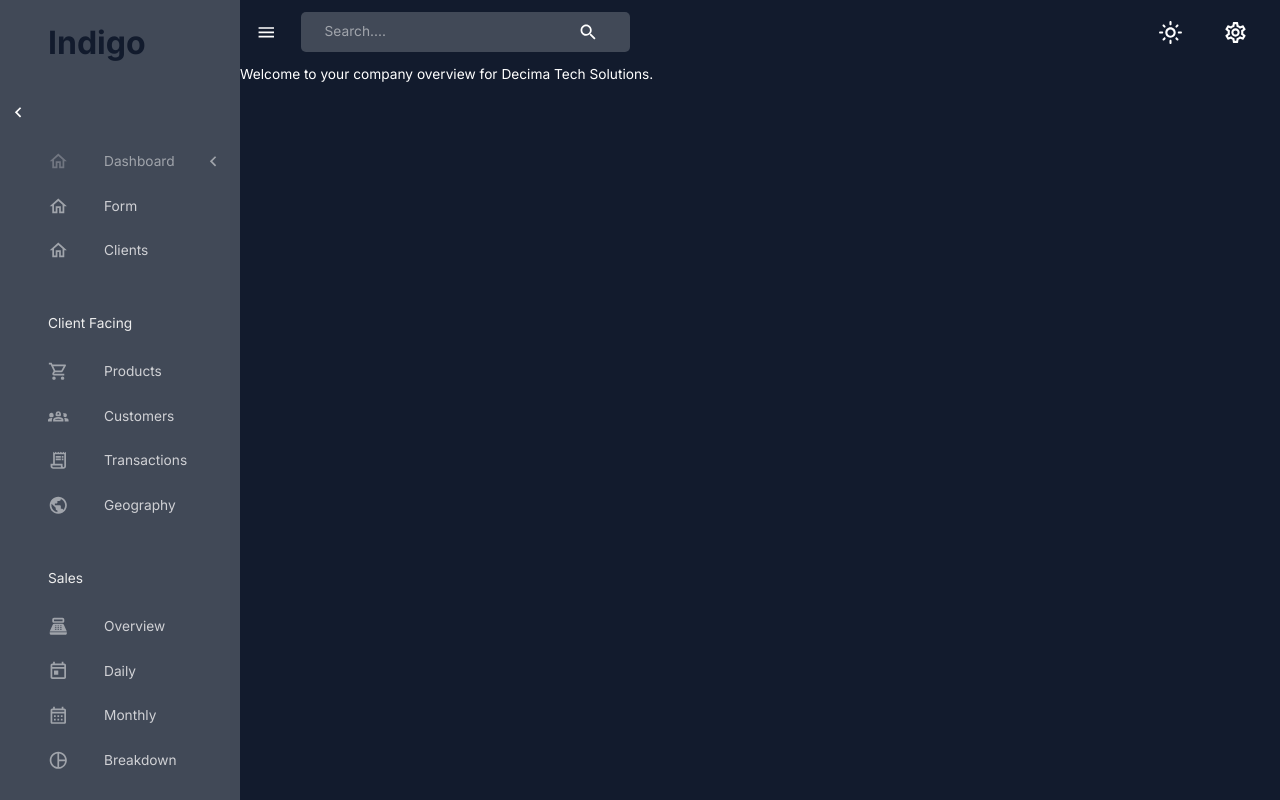
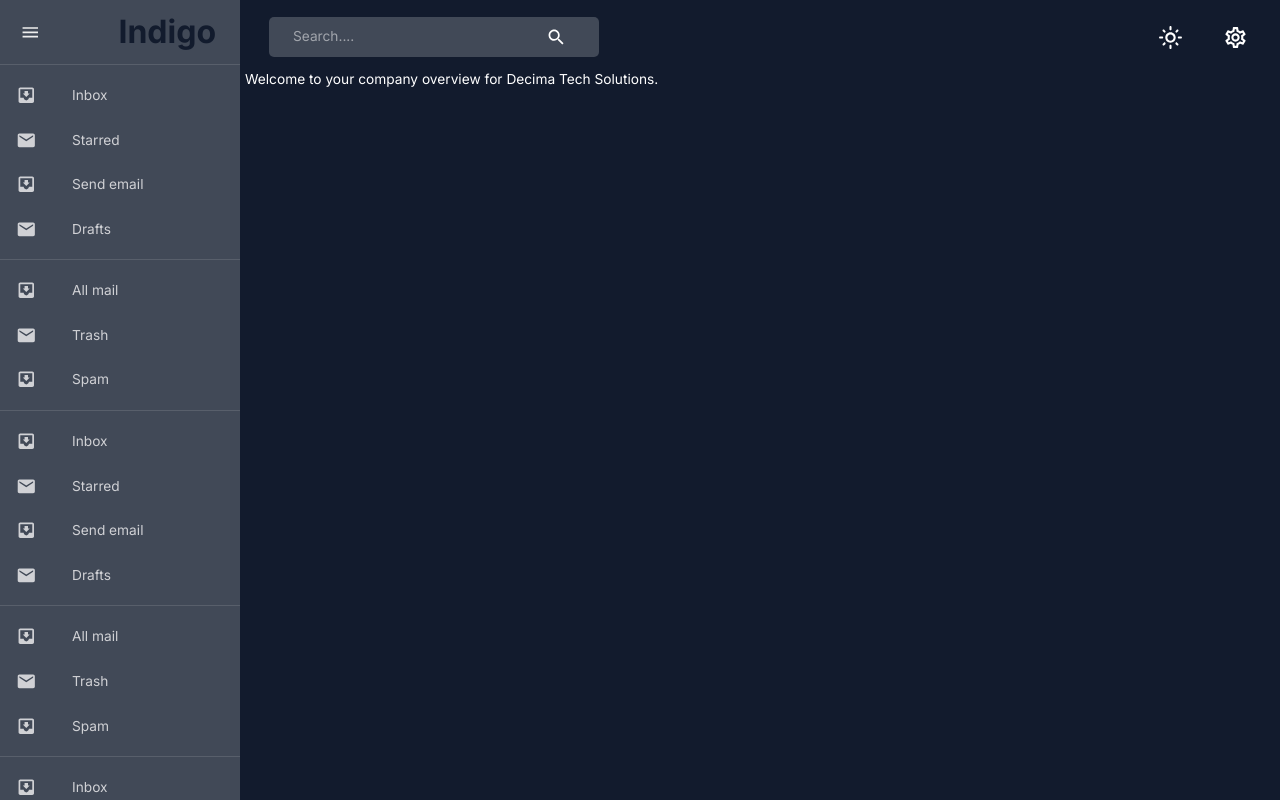
Before and after one commit to Digitl-Alchemyst/Project-Indigo, a React (Create React App) app in the folder client/: page /dashboard in a window 1280 px wide. Built offline with nearby package versions, Linux system fonts and the light colour scheme.

Commit message:
Sidebar funcationality fixed and debugged.

```diff
--- a/client/package.json
+++ b/client/package.json
@@ -21,6 +21,7 @@
     "react": "^18.2.0",
     "react-datepicker": "^4.11.0",
     "react-dom": "^18.2.0",
+    "react-pro-sidebar": "^1.0.0",
     "react-redux": "^8.0.5",
     "react-router-dom": "^6.11.1",
     "react-scripts": "5.0.1",
--- a/client/src/components/Navbar.jsx
+++ b/client/src/components/Navbar.jsx
@@ -27,28 +27,18 @@ import {
 const Navbar = ({ isSidebarOpen, setIsSidebarOpen }) => {
   const theme = useTheme();
   const dispatch = useDispatch();
-  const [anchorEl, setAnchorEl] = React.useState(null);
-  const isOpen = Boolean(anchorEl);
-  const handleClick = (event) => setAnchorEl(event.currentTarget);
-  const handleClose = () => setAnchorEl(null);
 
   return (
-    <AppBar
-      sx={{
-        position: "static",
-        background: "none",
-        boxShadow: "none",
-      }}
-    >
+    // <AppBar
+    //   sx={{
+    //     position: "static",
+    //     background: "none",
+    //     boxShadow: "none",
+    //   }}
+    // >
       <Toolbar sx={{ justifyContent: "space-between" }}>
         {/* Left Side of Navbar */}
         <FlexBetween >
-          <IconButton
-            onClick={() => setIsSidebarOpen(!isSidebarOpen)}
-            sx={{ mr: 2, marginLeft: -2 }}
-          >
-            <MenuIcon />
-          </IconButton>
           <FlexBetween
             backgroundColor={theme.palette.primary[400]}
             borderRadius="5px"
@@ -76,7 +66,7 @@ const Navbar = ({ isSidebarOpen, setIsSidebarOpen }) => {
           </IconButton>
         </FlexBetween>
       </Toolbar>
-    </AppBar>
+    // </AppBar>
   );
 };
 
--- a/client/src/components/Sidebar.jsx
+++ b/client/src/components/Sidebar.jsx
@@ -1,167 +1,176 @@
-import React from "react";
-import {
-  Box,
-  useTheme,
-  Divider,
-  IconButton,
-  List,
-  ListItem,
-  ListItemButton,
-  ListItemIcon,
-  ListItemText,
-  Typography,
-  Drawer,
-} from "@mui/material";
-import {
-  SettingsOutlined,
-  ChevronLeft,
-  ChevronLeftOutlined,
-  HomeOutlined,
-  ShoppingCartOutlined,
-  Groups2Outlined,
-  ReceiptLongOutlined,
-  PublicOutlined,
-  PointOfSaleOutlined,
-  TodayOutlined,
-  CalendarMonthOutlined,
-  AdminPanelSettingsOutlined,
-  TrendingUpOutlined,
-  PieChartOutlined,
-} from "@mui/icons-material";
-import { useEffect, useState } from "react";
+import * as React from "react";
+import { styled, useTheme } from "@mui/material/styles";
+import Box from "@mui/material/Box";
+import MuiDrawer from "@mui/material/Drawer";
+import Toolbar from "@mui/material/Toolbar";
+import List from "@mui/material/List";
+import CssBaseline from "@mui/material/CssBaseline";
+import Typography from "@mui/material/Typography";
+import Divider from "@mui/material/Divider";
+import IconButton from "@mui/material/IconButton";
+import MenuIcon from "@mui/icons-material/Menu";
+import ListItem from "@mui/material/ListItem";
+import ListItemButton from "@mui/material/ListItemButton";
+import ListItemIcon from "@mui/material/ListItemIcon";
+import ListItemText from "@mui/material/ListItemText";
+import InboxIcon from "@mui/icons-material/MoveToInbox";
+import MailIcon from "@mui/icons-material/Mail";
+import { useState } from "react";
 import { useLocation, useNavigate } from "react-router-dom";
 import FlexBetween from "./FlexBetween";
-import profileImage from "../assets/profile.jpg";
 
-const NavItems = [
-  {
-    text: "Dashboard",
-    icon: <HomeOutlined />,
+const drawerWidth = 240;
+
+const openedMixin = (theme) => ({
+  width: drawerWidth,
+  transition: theme.transitions.create("width", {
+    easing: theme.transitions.easing.sharp,
+    duration: theme.transitions.duration.enteringScreen,
+  }),
+  overflowX: "hidden",
+});
+
+const closedMixin = (theme) => ({
+  transition: theme.transitions.create("width", {
+    easing: theme.transitions.easing.sharp,
+    duration: theme.transitions.duration.leavingScreen,
+  }),
+  overflowX: "hidden",
+  width: `calc(${theme.spacing(7)} + 1px)`,
+  [theme.breakpoints.up("sm")]: {
+    width: `calc(${theme.spacing(8)} + 1px)`,
   },
-  {
-    text: "Form",
-    icon: <HomeOutlined />,
-  },
-  {
-    text: "Clients",
-    icon: <HomeOutlined />,
-  },
-  {
-    text: "Client Facing",
-    icon: null,
-  },
-  {
-    text: "Products",
-    icon: <ShoppingCartOutlined />,
-  },
-  {
-    text: "Customers",
-    icon: <Groups2Outlined />,
-  },
-  {
-    text: "Transactions",
-    icon: <ReceiptLongOutlined />,
-  },
-  {
-    text: "Geography",
-    icon: <PublicOutlined />,
-  },
-  {
-    text: "Sales",
-    icon: null,
-  },
-  {
-    text: "Overview",
-    icon: <PointOfSaleOutlined />,
-  },
-  {
-    text: "Daily",
-    icon: <TodayOutlined />,
-  },
-  {
-    text: "Monthly",
-    icon: <CalendarMonthOutlined />,
-  },
-  {
-    text: "Breakdown",
-    icon: <PieChartOutlined />,
-  },
-  {
-    text: "Management",
-    icon: null,
-  },
-  {
-    text: "Admin",
-    icon: <AdminPanelSettingsOutlined />,
-  },
-  {
-    text: "Performance",
-    icon: <TrendingUpOutlined />,
-  },
+});
+
+
+
+const Drawer = styled(MuiDrawer, {
+  shouldForwardProp: (prop) => prop !== "open",
+})(({ theme, open }) => ({
+  width: drawerWidth,
+  flexShrink: 0,
+  whiteSpace: "nowrap",
+  boxSizing: "border-box",
+  ...(open && {
+    ...openedMixin(theme),
+    "& .MuiDrawer-paper": openedMixin(theme),
+  }),
+  ...(!open && {
+    ...closedMixin(theme),
+    "& .MuiDrawer-paper": closedMixin(theme),
+  }),
+}));
+
+const NavItems1 = [
+  { text: "Inbox", icon: <InboxIcon />, path: "/dashboard" },
+  { text: "Starred", icon: <MailIcon />, path: "/inbox" },
+  { text: "Send email", icon: <InboxIcon />, path: "/mail" },
+  { text: "Drafts", icon: <MailIcon />, path: "/drafts" },
+];
+const NavItems2 = [
+  { text: "All mail", icon: <InboxIcon />, path: "/all" },
+  { text: "Trash", icon: <MailIcon />, path: "/trash" },
+  { text: "Spam", icon: <InboxIcon />, path: "/spam" },
+];
+const NavItems3 = [
+  { text: "Inbox", icon: <InboxIcon />, path: "/dashboard" },
+  { text: "Starred", icon: <MailIcon />, path: "/inbox" },
+  { text: "Send email", icon: <InboxIcon />, path: "/mail" },
+  { text: "Drafts", icon: <MailIcon />, path: "/drafts" },
+];
+const NavItems4 = [
+  { text: "All mail", icon: <InboxIcon />, path: "/all" },
+  { text: "Trash", icon: <MailIcon />, path: "/trash" },
+  { text: "Spam", icon: <InboxIcon />, path: "/spam" },
+];
+const NavItems5 = [
+  { text: "Inbox", icon: <InboxIcon />, path: "/dashboard" },
+  { text: "Starred", icon: <MailIcon />, path: "/inbox" },
+  { text: "Send email", icon: <InboxIcon />, path: "/mail" },
+  { text: "Drafts", icon: <MailIcon />, path: "/drafts" },
+];
+const NavItems6 = [
+  { text: "All mail", icon: <InboxIcon />, path: "/all" },
+  { text: "Trash", icon: <MailIcon />, path: "/trash" },
+  { text: "Spam", icon: <InboxIcon />, path: "/spam" },
 ];
 
-const Sidebar = ({
-  drawerWidth,
-  isSidebarOpen,
-  setIsSidebarOpen,
-  isNonMobile,
-}) => {
+const Sidebar = ({ isNonMobile }) => {
+  function MiniDrawer() {
+    const theme = useTheme();
     const { pathname } = useLocation();
+    const [open, setOpen] = useState(true);
     const [active, setActive] = useState("");
     const navigate = useNavigate();
-  const theme = useTheme();
 
-  useEffect(() => {
-    setActive(pathname.substring(1));
-  }, [pathname]);
+    const handleDrawer = () => {
+      setOpen(!open);
+    };
+
+    const handleNavigation = (item) => {
+      setActive(item.text);
+      navigate(item.path);
+    };
 
     return (
-    <Box component="Nav">
-      {isSidebarOpen && (
+      <Box component="nav" sx={{ display: "flex" }}>
+        {/* <CssBaseline /> */}
         <Drawer
-          open={isSidebarOpen}
-          onClose={() => setIsSidebarOpen(false)}
-          variant="persistent"
+          variant="permanent"
+          open={open}
           anchor="left"
           sx={{
-            width: drawerWidth,
             "& .MuiDrawer-paper": {
               color: theme.palette.grey[200],
               backgroundColor: theme.palette.primary[400],
               boxSizing: "border-box",
               borderWidth: isNonMobile ? "0" : "2px",
-              width: drawerWidth,
             },
           }}
         >
+
           <Box width="100%">
-            <Box m="1.5rem 2rem 2rem 3rem">
-              <Typography
-                variant="h2"
-                fontWeight="bold"
-                color={theme.palette.primary[500]}
+            <Toolbar sx={{ display: "flex", justifyContent: "space-between" }}>
+              <IconButton
+                color="inherit"
+                aria-label="open drawer"
+                onClick={handleDrawer}
+                edge="start"
               >
+                <MenuIcon />
+              </IconButton>
+              {open && (
+
+              <FlexBetween color={theme.palette.primary[500]}>
+                <Box display="flex" alignItems="right" gap="0.5rem">
+                  <Typography variant="h2" fontWeight="bold">
                     Indigo
                   </Typography>
                 </Box>
-            {isNonMobile && (
-              <IconButton onClick={() => setIsSidebarOpen(!isSidebarOpen)}>
-                <ChevronLeft />
-              </IconButton>
+              </FlexBetween>
                 )}
+            </Toolbar>
           </Box>
-          <List>
-            {NavItems.map(({ text, icon }) => {
+
+          <Divider />
+
+
+
+          <List sx={{ paddingLeft: 0 }}>
+            {NavItems1.map(({ text, icon }) => {
                 if (!icon) {
                   return (
-                  <Typography key={text} sx={{ m: "2.5rem 0 1rem 3rem" }}>
+                    <Typography key={text}
+                    sx={{ m: "2.25rem 0 1rem 3rem" }}
+                    >
                       {text}
                     </Typography>
-                );
+                  )
                 }
                 const lcText = text.toLowerCase();
+
                 return (
-                <ListItem key={text} disablePadding>
+                  <ListItem key={text} disablePadding >
                     <ListItemButton
                       onClick={() => {
                         navigate(`/${lcText}`);
@@ -170,37 +179,250 @@ const Sidebar = ({
                       sx={{
                         backgroundColor:
                           active === lcText
-                          ? theme.palette.primary[400]
+                            ? theme.palette.primary[300]
                             : "transparent",
                         color:
                           active === lcText
-                          ? theme.palette.primary[200]
+                            ? theme.palette.grey[400]
                             : theme.palette.primary[100],
                       }}
                     >
                        <ListItemIcon
                         sx={{
-                        ml: "2rem",
+                          // ml: "2rem",
                           color:
                             active === lcText
-                            ? theme.palette.primary[300]
-                            : theme.palette.primary[200],
+                              ? theme.palette.primary[100]
+                              : theme.palette.primary[100],
                         }}
                       >
                         {icon}
                       </ListItemIcon>
                       <ListItemText primary={text} />
-                    {active === lcText && (
-                      <ChevronLeftOutlined sx={{ ml: "auto" }} />
-                    )}
                     </ListItemButton>
                   </ListItem>
                 );
               })}
-            ;
             </List>
+
+            <Divider />
+
+          <List sx={{ paddingLeft: 0 }}>
+            {NavItems2.map(({ text, icon }) => {
+                if (!icon) {
+                  return (
+                    <Typography key={text}
+                    sx={{ m: "2.25rem 0 1rem 3rem" }}
+                    >
+                      {text}
+                    </Typography>
+                  )
+                }
+                const lcText = text.toLowerCase();
+
+                return (
+                  <ListItem key={text} disablePadding >
+                    <ListItemButton
+                      onClick={() => {
+                        navigate(`/${lcText}`);
+                        setActive(lcText);
+                      }}
+                      sx={{
+                        backgroundColor:
+                          active === lcText
+                            ? theme.palette.primary[300]
+                            : "transparent",
+                        color:
+                          active === lcText
+                            ? theme.palette.grey[400]
+                            : theme.palette.primary[100],
+                      }}
+                    >
+                       <ListItemIcon
+                        sx={{
+                          // ml: "2rem",
+                          color:
+                            active === lcText
+                              ? theme.palette.primary[100]
+                              : theme.palette.primary[100],
+                        }}
+                      >
+                        {icon}
+                      </ListItemIcon>
+                      <ListItemText primary={text} />
+                    </ListItemButton>
+                  </ListItem>
+                );
+              })}
+            </List>
+
+            <Divider />
+
+
+          <List sx={{ paddingLeft: 0 }}>
+            {NavItems3.map(({ text, icon }) => {
+                if (!icon) {
+                  return (
+                    <Typography key={text}
+                    sx={{ m: "2.25rem 0 1rem 3rem" }}
+                    >
+                      {text}
+                    </Typography>
+                  )
+                }
+                const lcText = text.toLowerCase();
+
+                return (
+                  <ListItem key={text} disablePadding >
+                    <ListItemButton
+                      onClick={() => {
+                        navigate(`/${lcText}`);
+                        setActive(lcText);
+                      }}
+                      sx={{
+                        backgroundColor:
+                          active === lcText
+                            ? theme.palette.primary[300]
+                            : "transparent",
+                        color:
+                          active === lcText
+                            ? theme.palette.grey[400]
+                            : theme.palette.primary[100],
+                      }}
+                    >
+                       <ListItemIcon
+                        sx={{
+                          // ml: "2rem",
+                          color:
+                            active === lcText
+                              ? theme.palette.primary[100]
+                              : theme.palette.primary[100],
+                        }}
+                      >
+                        {icon}
+                      </ListItemIcon>
+                      <ListItemText primary={text} />
+                    </ListItemButton>
+                  </ListItem>
+                );
+              })}
+            </List>
+
+            <Divider />
+
+
+          <List sx={{ paddingLeft: 0 }}>
+            {NavItems4.map(({ text, icon }) => {
+                if (!icon) {
+                  return (
+                    <Typography key={text}
+                    sx={{ m: "2.25rem 0 1rem 3rem" }}
+                    >
+                      {text}
+                    </Typography>
+                  )
+                }
+                const lcText = text.toLowerCase();
+
+                return (
+                  <ListItem key={text} disablePadding >
+                    <ListItemButton
+                      onClick={() => {
+                        navigate(`/${lcText}`);
+                        setActive(lcText);
+                      }}
+                      sx={{
+                        backgroundColor:
+                          active === lcText
+                            ? theme.palette.primary[300]
+                            : "transparent",
+                        color:
+                          active === lcText
+                            ? theme.palette.grey[400]
+                            : theme.palette.primary[100],
+                      }}
+                    >
+                       <ListItemIcon
+                        sx={{
+                          // ml: "2rem",
+                          color:
+                            active === lcText
+                              ? theme.palette.primary[100]
+                              : theme.palette.primary[100],
+                        }}
+                      >
+                        {icon}
+                      </ListItemIcon>
+                      <ListItemText primary={text} />
+                    </ListItemButton>
+                  </ListItem>
+                );
+              })}
+            </List>
+
+            <Divider />
+
+
+          <List sx={{ paddingLeft: 0 }}>
+            {NavItems5.map(({ text, icon }) => {
+                if (!icon) {
+                  return (
+                    <Typography key={text}
+                    sx={{ m: "2.25rem 0 1rem 3rem" }}
+                    >
+                      {text}
+                    </Typography>
+                  )
+                }
+                const lcText = text.toLowerCase();
+
+                return (
+                  <ListItem key={text} disablePadding >
+                    <ListItemButton
+                      onClick={() => {
+                        navigate(`/${lcText}`);
+                        setActive(lcText);
+                      }}
+                      sx={{
+                        backgroundColor:
+                          active === lcText
+                            ? theme.palette.primary[300]
+                            : "transparent",
+                        color:
+                          active === lcText
+                            ? theme.palette.grey[400]
+                            : theme.palette.primary[100],
+                      }}
+                    >
+                       <ListItemIcon
+                        sx={{
+                          // ml: "2rem",
+                          color:
+                            active === lcText
+                              ? theme.palette.primary[100]
+                              : theme.palette.primary[100],
+                        }}
+                      >
+                        {icon}
+                      </ListItemIcon>
+                      <ListItemText primary={text} />
+                    </ListItemButton>
+                  </ListItem>
+                );
+              })}
+            </List>
+
+            <Divider />
+
         </Drawer>
-      )}
+      </Box>
+    );
+  }
+
+  return (
+    <Box sx={{ display: "flex" }}>
+      <CssBaseline />
+      <MiniDrawer />
     </Box>
   );
 };
--- a/client/src/scenes/layout/index.jsx
+++ b/client/src/scenes/layout/index.jsx
@@ -8,21 +8,16 @@ import Sidebar from "components/Sidebar";
 
 const Layout = () => {
   const isNonMobile = useMediaQuery("(min-width: 600px)");
-  const [isSidebarOpen, setIsSidebarOpen] = useState(true);
+
 
   return (
     <Box display={isNonMobile ? "flex" : "block"} width="100%" height="100%">
       <Sidebar
         isNonMobile={isNonMobile}
-        isSidebarOpen={isSidebarOpen}
-        setIsSidebarOpen={setIsSidebarOpen}
         drawerWidth={240}
       />
-      <Box flexGrow={1}>
-        <Navbar
-          isSidebarOpen={isSidebarOpen}
-          setIsSidebarOpen={setIsSidebarOpen}
-        />
+      <Box flexGrow={1} paddingLeft="5px" paddingTop="5px">
+        <Navbar />
         <Outlet />
       </Box>
     </Box>
```
Also changed, not shown: 1 other file (tests, documents, lock files or other folders). Lines whose indentation alone changed are shown as unchanged.
